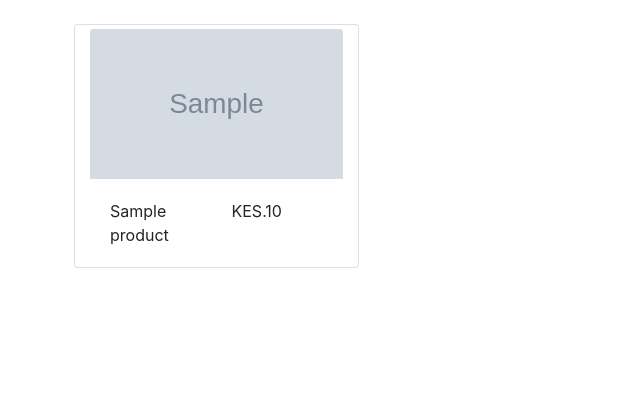
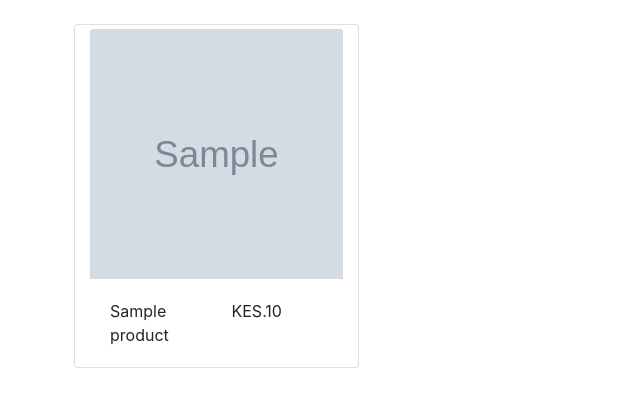
Before and after one commit to KageniJK/supaa, a Django app: page / in a window 1280 px wide. Shown: the part 56-463 px from the top of the page, without its empty margins (0-640 px from the left). Run offline with Django 3.2, Linux system fonts and the light colour scheme; tables that the repository leaves empty hold one stand-in row (values such as "Sample post"); grey boxes marked "Sample" are stand-in pictures; some libraries are stand-ins or nearby versions.

Commit message:
changed image size

```diff
--- a/market/templates/search.html
+++ b/market/templates/search.html
@@ -5,8 +5,8 @@
     <div class="row">
     {% for item in search %}
     <!--Displaying the products-->
-    <div class="card col-xs-2 col-sm-2 col-md-2 col-lg-2 mt-4 ">
-        <img class="card-img-top" src="{{item.picture.url}}" alt="{{item.name}}">
+    <div class="card col-xs-3 col-sm-3 col-md-3 col-lg-3 mt-3 ">
+        <img class="card-img-top img-size" src="{{item.picture.url}}" alt="{{item.name}}">
         <div class="card-body row">
           <div class="col-md-6">{{item.name}} </div>
           <div class="col-md-6">KES.{{item.price}}</div>
--- a/static/css/base_styles.css
+++ b/static/css/base_styles.css
@@ -1,3 +1,7 @@
 .img-size{
-    height: 150px;
+    height: 250px;
 }
+
+#bod{
+    margin-bottom: 20px;
+}
```
